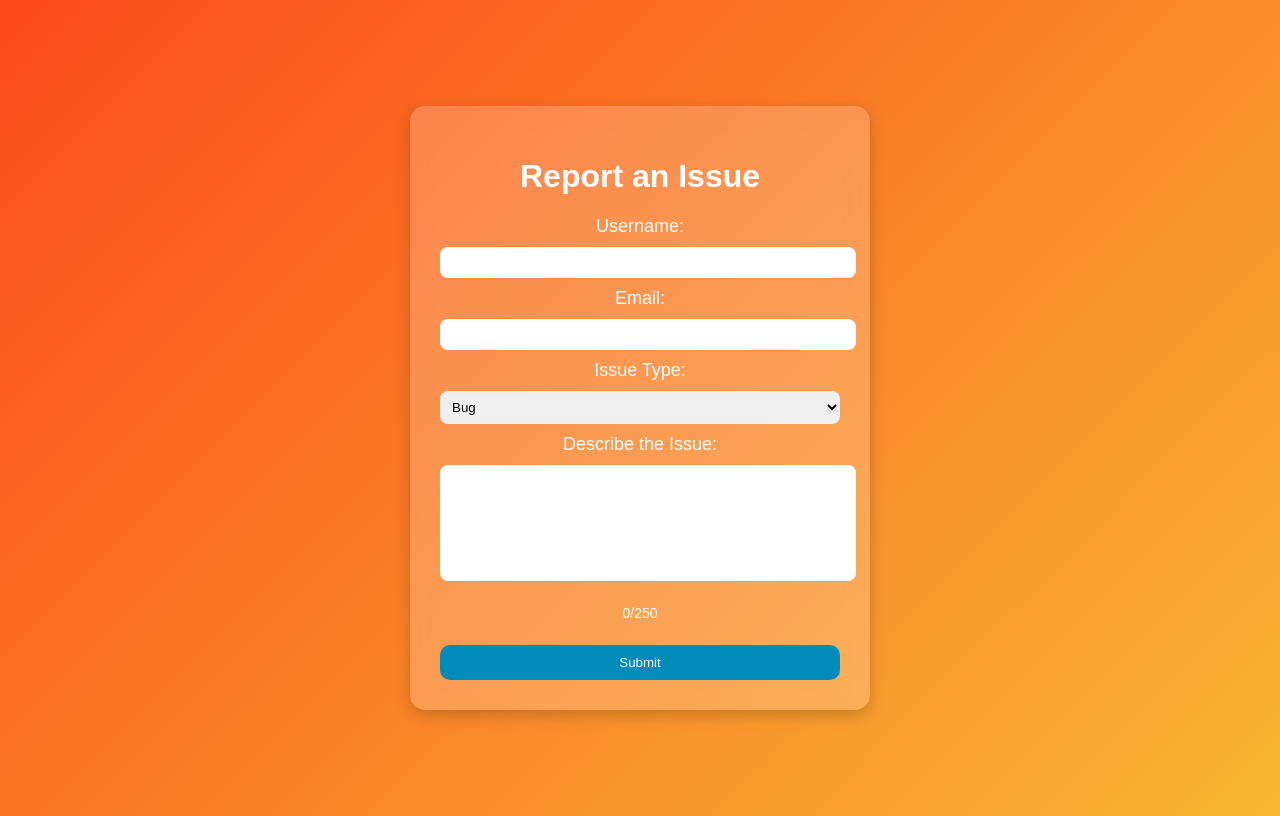
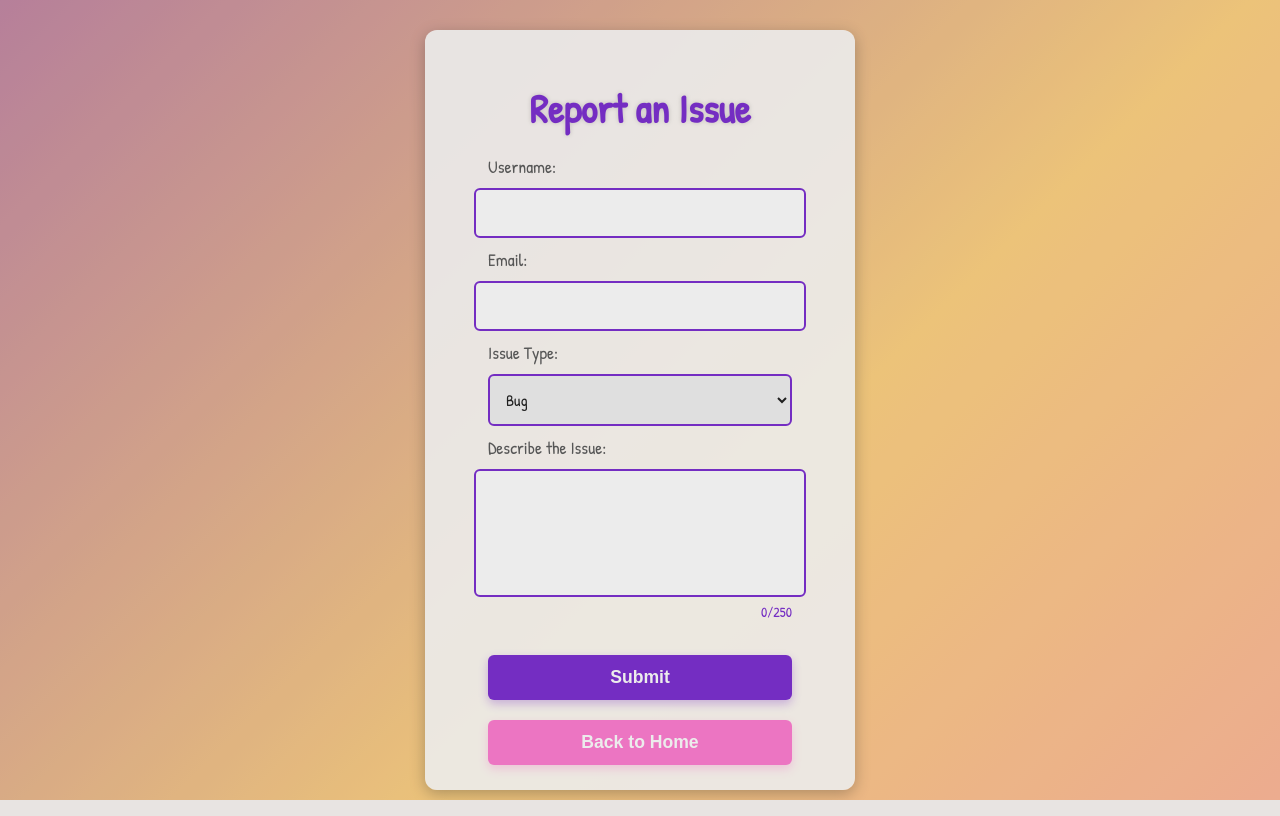
Before and after one commit to itzbenjamin17/Real-Time-Drawing-Game, a Flask app: page /report in a window 1280 px wide. Run offline with Flask 3, Linux system fonts and the light colour scheme; some libraries are stand-ins or nearby versions.

Commit message:
Fully implemented report feature and made page design more consistent

```diff
--- a/v0.1/main.py
+++ b/v0.1/main.py
@@ -1,6 +1,5 @@
 # Use this to run the server:
-# python init_db.py (if there is no instance folder)
-# flask --app main.py run --host=0.0.0.0 --port=5000
+# python main.py
 
 from flask import Flask, render_template, request, session, redirect, url_for, jsonify
 from flask_socketio import join_room, leave_room, send, SocketIO
@@ -70,7 +69,13 @@
     current_time = db.Column(db.Integer, default=0)
     room_id = db.Column(db.Integer, db.ForeignKey('room.id'), nullable=False)
 
-
+class Report(db.Model):
+    id = db.Column(db.Integer, primary_key=True)
+    username = db.Column(db.String(50), nullable=False)
+    email = db.Column(db.String(100), nullable=False)
+    issue_type = db.Column(db.String(50), nullable=False)
+    issue_description = db.Column(db.Text, nullable=False)
+    timestamp = db.Column(db.DateTime, default=db.func.now())
 
 # ----------------- API Endpoints ----------------- #
 # Example use of the API:
@@ -339,6 +344,11 @@
 def report():
     return render_template("lrp.html")
 
+@app.route("/admin/reports", methods=["GET"])
+def admin_reports():
+    reports = Report.query.order_by(Report.timestamp.desc()).all()
+    return render_template("admin reports.html", reports=reports)
+
 # ----------------- Real Time Connection ----------------- #
 
 @socketio.on("message")
@@ -392,8 +402,20 @@
     issue_type = data["issue_type"]
     issue_desc = data["issue_description"]
 
-    # You can save these into the database, the variable names are self-explanatory.
-    # If you want to see where these values are coming from, check lrp.html.
+    report = Report(
+        username=name,
+        email=email,
+        issue_type=issue_type,
+        issue_description=issue_desc
+    )
+
+    try:
+        db.session.add(report)
+        db.session.commit()
+        print("Report added to database.")
+    except Exception as e:
+        db.session.rollback()
+        print("Error adding report to database:", e)
 
 @socketio.on("connect")
 def connect(auth):
@@ -472,8 +494,9 @@
     socketio.emit("update_players", rooms[room]["players"])
 
 if __name__ == "__main__":
-    socketio.run(app, debug = True)
+    # Create database tables if they don't exist
+    with app.app_context():
+        db.create_all()
+        print("Database initialized successfully!")
 
-# Use this to run the server:
-# python init_db.py (if there is no instance folder)
-# flask --app main.py run --host=0.0.0.0 --port=5000
+    socketio.run(app, host="0.0.0.0", port=5000, debug=True)
--- a/v0.1/static/css/lrp_css.css
+++ b/v0.1/static/css/lrp_css.css
@@ -1,45 +1,86 @@
+@import url('https://fonts.googleapis.com/css2?family=Patrick+Hand&display=swap');
+
 body {
-    background: linear-gradient(135deg, #fc4a1a, #f7b733);
-    font-family: Arial, sans-serif;
+    margin: 0;
+    padding: 0;
     display: flex;
     justify-content: center;
     align-items: center;
     height: 100vh;
+    background: linear-gradient(-45deg, #6a11cb, #ff6bcb, #ffcc70, #6a11cb);
+    background-size: 400% 400%;
+    animation: gradientMove 8s ease infinite;
+    font-family: 'Patrick Hand', cursive;
+    overflow: hidden;
+}
+
+/* Background shimmer animation */
+@keyframes gradientMove {
+    0% { background-position: 0% 50%; }
+    50% { background-position: 100% 50%; }
+    100% { background-position: 0% 50%; }
+}
+
+/* Floating magical particles */
+.background-animation::before {
+    content: "";
+    position: fixed;
+    top: 0;
+    left: 0;
+    width: 100%;
+    height: 100%;
+    background: url('https://media4.giphy.com/media/v1.Y2lkPTc5MGI3NjExcjJvOW1sMjNuNGFwazk4cnBxaHF0dnhsMXVzbDY3aWdlcndxdmw5NSZlcD12MV9pbnRlcm5hbF9naWZfYnlfaWQmY3Q9Zw/W4p2QJMltrvDqp1c0B/giphy.gif');
+    opacity: 0.2;
+    pointer-events: none;
 }
 
 .container {
-    background: rgba(255, 255, 255, 0.2);
-    backdrop-filter: blur(10px);
-    padding: 30px;
-    border-radius: 15px;
+    background: rgba(255, 255, 255, 0.9);
+    padding: 25px;
+    border-radius: 12px;
+    box-shadow: 0 4px 15px rgba(0, 0, 0, 0.3);
     text-align: center;
-    box-shadow: 0px 5px 15px rgba(0, 0, 0, 0.2);
-    width: 400px;
+    width: 380px;
+    margin-top: 20px;
+    transition: transform 0.3s ease;
 }
 
 .title {
-    font-size: 32px;
+    font-size: 2.5rem;
     font-weight: bold;
-    color: #fff;
+    color: #6a11cb;
+    margin-bottom: 20px;
+    text-shadow: 0 0 5px rgba(0, 0, 0, 0.2);
 }
 
 form {
     display: flex;
     flex-direction: column;
     gap: 10px;
+    align-items: center;
 }
 
 label {
-    font-size: 18px;
-    color: #fff;
+    font-size: 1.1rem;
+    color: #444;
+    align-self: flex-start;
+    margin-left: 10%;
 }
 
 input, select, textarea {
-    width: 100%;
-    padding: 8px;
-    border-radius: 8px;
-    border: none;
+    width: 80%;
+    padding: 12px;
+    border: 2px solid #6a11cb;
+    border-radius: 6px;
+    font-size: 1rem;
     outline: none;
+    transition: 0.3s ease;
+    font-family: inherit;
+}
+
+input:focus, select:focus, textarea:focus {
+    border-color: #ff6bcb;
+    box-shadow: 0 0 10px #ff6bcb;
 }
 
 textarea {
@@ -48,20 +89,39 @@
 }
 
 button {
-    background-color: #008CBA;
+    width: 80%;
+    padding: 12px;
+    margin-top: 10px;
+    font-size: 1.1rem;
+    border: none;
+    border-radius: 6px;
+    cursor: pointer;
+    font-weight: bold;
+    transition: all 0.3s ease;
+    background-color: #6a11cb;
     color: white;
-    padding: 10px;
-    border: none;
-    border-radius: 10px;
-    cursor: pointer;
-    transition: 0.3s;
+    box-shadow: 0 4px 10px rgba(106, 17, 203, 0.3);
 }
 
 button:hover {
-    background-color: #005f73;
+    transform: scale(1.05);
+    box-shadow: 0 0 15px rgba(255, 255, 255, 0.6);
+}
+
+button:active {
+    transform: scale(0.95);
+    box-shadow: none;
 }
 
 #char_counter {
-    color: white;
+    color: #6a11cb;
     font-size: 14px;
+    align-self: flex-end;
+    margin-right: 10%;
+    margin-top: -5px;
 }
+
+button[type="button"] {
+    background-color: #ff6bcb;
+    box-shadow: 0 4px 10px rgba(255, 107, 203, 0.3);
+}
--- a/v0.1/templates/lrp.html
+++ b/v0.1/templates/lrp.html
@@ -18,10 +18,10 @@
             let counter = document.getElementById("char_counter");
             counter.textContent = desc.value.length + "/250";
         }
-
     </script>
 </head>
 <body>
+    <div class="background-animation"></div>
     <div class="container">
         <h1 class="title">Report an Issue</h1>
         <form onsubmit="sendReport()">
@@ -44,10 +44,9 @@
             <p id="char_counter">0/250</p>
 
             <button type="submit">Submit</button>
+            <button type="button" onclick="window.location.href='/'">Back to Home</button>
         </form>
     </div>
-</body>
-</html>
 
 <script text="text/javascript">
     var socketio = io();
@@ -68,6 +67,12 @@
         console.log(username, email, issue_type, issue_description);
 
         socketio.emit("reported", {"username": username, "email": email, "issue_type": issue_type, "issue_description": issue_description});
+
+        // Redirect back to home after reporting
+        setTimeout(() => {
+            window.location.href = '/';
+        }, 1000);
     }
-
 </script>
+</body>
+</html>
```
Also changed, not shown: v0.1/static/css/admin reports.css (added, +109 -0 lines), v0.1/static/css/frp_css.css (+64 -2 lines), v0.1/static/js/admin reports.js (added, +12 -0 lines), v0.1/templates/admin reports.html (added, +61 -0 lines), v0.1/templates/frp.html (+11 -7 lines), 3 other files.
